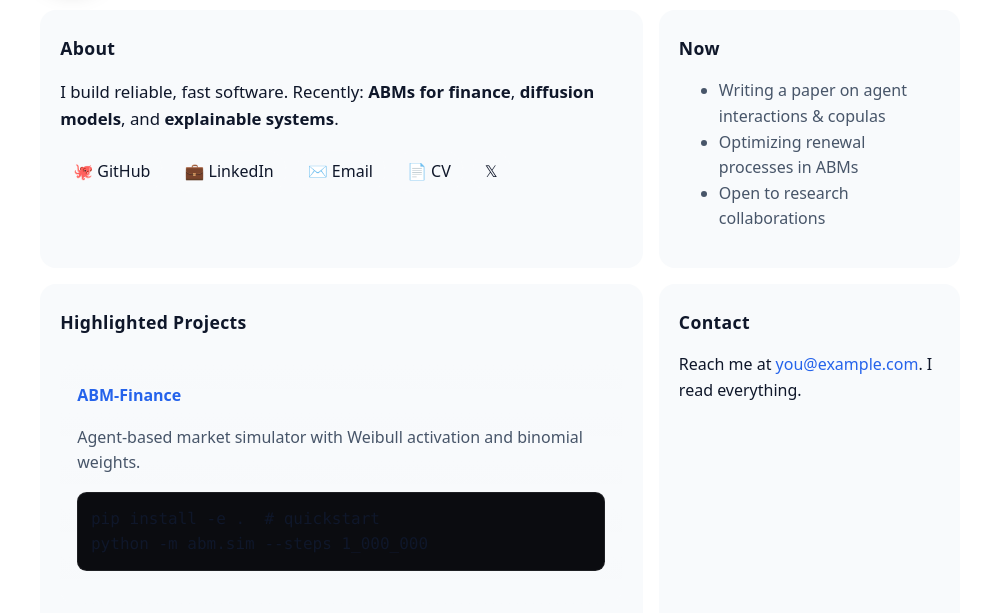
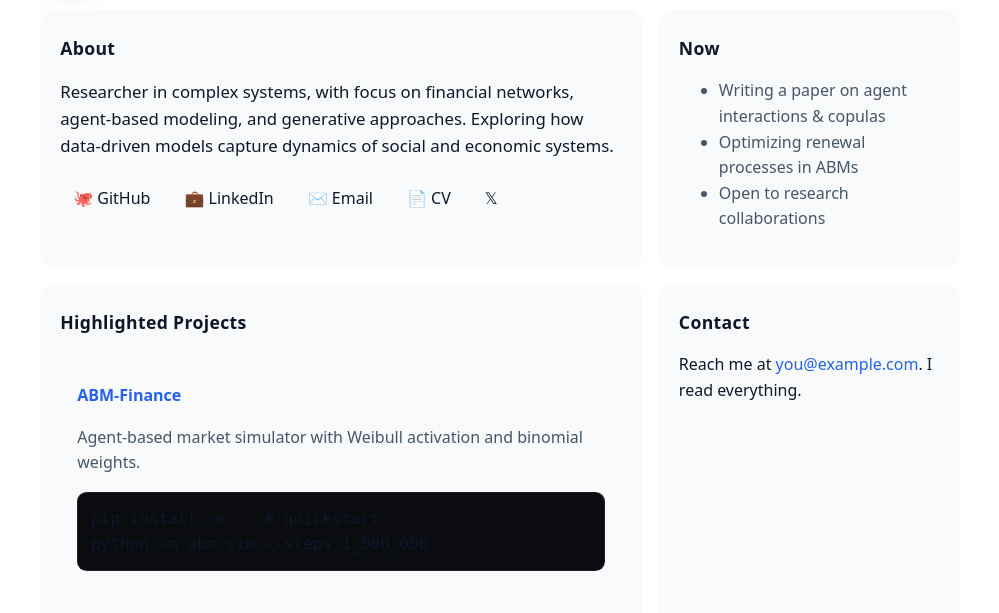
Before and after one commit to claudcelle/claudcelle.github.io, a plain HTML site: page index.html in a window 1280 px wide. Shown: the part 134-747 px from the top of the page, without its empty margins (140-1139 px from the left). Drawn offline with Linux system fonts and the light colour scheme.

Commit message:
Update index.html

```diff
--- a/index.html
+++ b/index.html
@@ -211,8 +211,7 @@
       <section aria-labelledby="about">
         <h2 id="about">About</h2>
         <p class="lead">
-          I build reliable, fast software. Recently: <strong>ABMs for finance</strong>,
-          <strong>diffusion models</strong>, and <strong>explainable systems</strong>.
+           Researcher in complex systems, with focus on financial networks, agent-based modeling, and generative approaches. Exploring how data-driven models capture dynamics of social and economic systems.
         </p>
         <div class="links">
           <a class="chip" href="https://github.com/claudcelle" aria-label="GitHub">🐙 GitHub</a>
```
